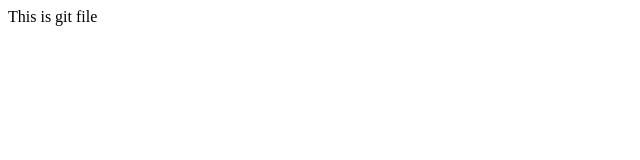
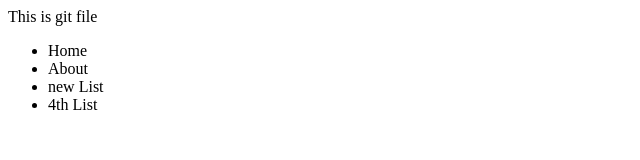
Before and after one commit to mureed-sultan/test-working-repo, a plain HTML site: page index.html in a window 1280 px wide. Shown: the whole page, without its empty margins (0-640 px from the left). Drawn offline with Linux system fonts and the light colour scheme.

Commit message:
add ul in app

```diff
--- a/index.html
+++ b/index.html
@@ -7,5 +7,11 @@
 </head>
 <body>
     This is git file
+    <ul>
+        <li>Home</li>
+        <li>About</li>
+        <li>new List</li>
+        <li>4th List</li
+    </ul>
 </body>
 </html>
```
